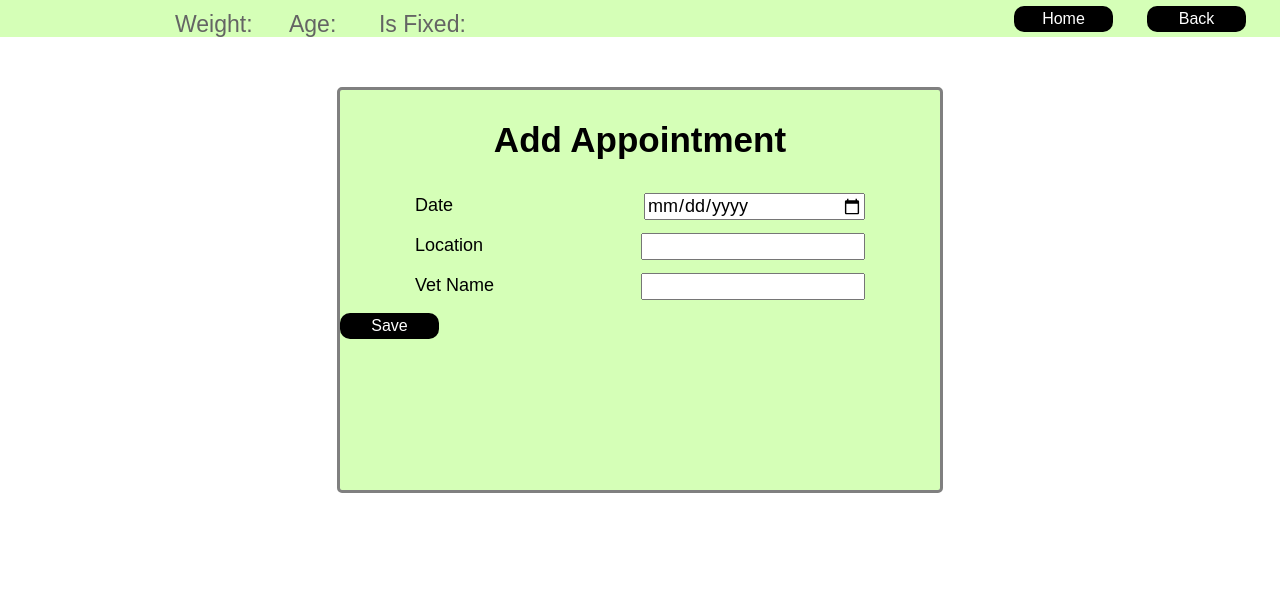
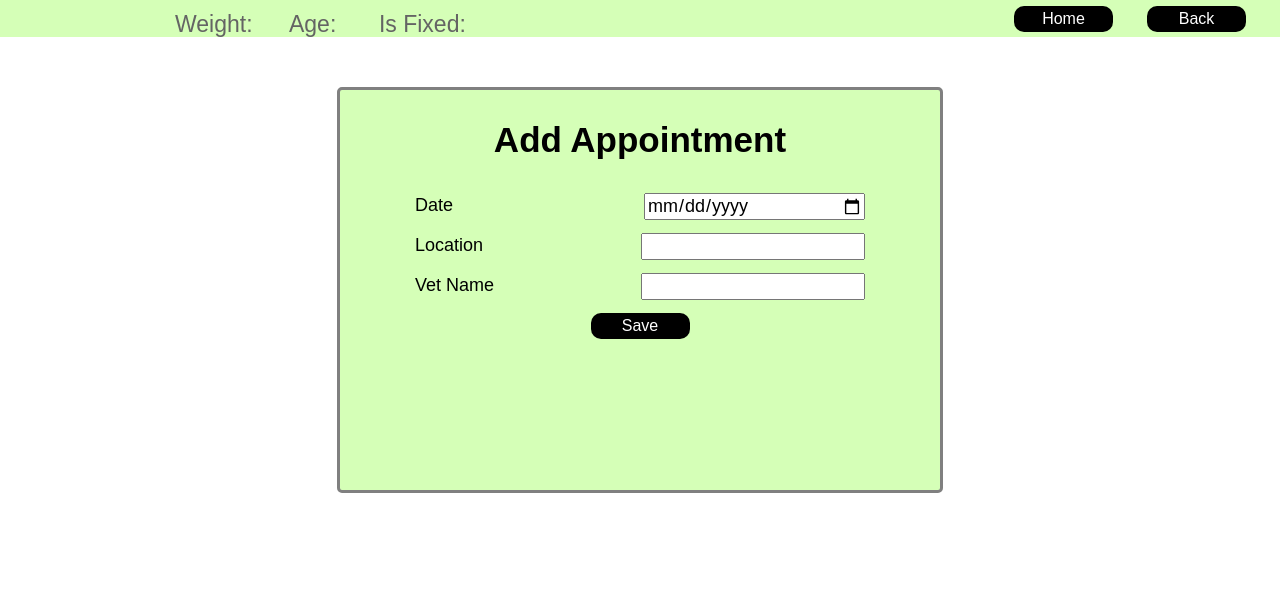
Before and after one commit to jpassios/dog-tracker-jquery, a PHP site: page /addAppointment.html in a window 1280 px wide; the page is wider, and only the part inside the window is pictured. Shown: the top 593 px of that part. Run offline with PHP 8.4, Linux system fonts and the light colour scheme.

Commit message:
Jim changes

```diff
--- a/addAppointment.html
+++ b/addAppointment.html
@@ -45,7 +45,10 @@
         <input type = "text" class="text-box">
     </div>
 
-    <input type="button" onclick="submitAppt()" value = "Save" class="button-styles save-button">
+    <div class="main clearfix">
+        <input onclick="submitAppt()" type="button" value = "Save" class="button-styles save-button">
+    </div>
+
  </form>
 
 <div id="footer">
--- a/css/formTemplate.css
+++ b/css/formTemplate.css
@@ -151,10 +151,8 @@ form{
     font-family: sans-serif;
 }
 .save-button {
-    width:49%;
-    display: inline-block;
-    margin:auto;
-    /*text-align: center;*/
+    display: block;
+    margin: auto;
 }
 
 .button-styles {
--- a/img/addMedication.html
+++ b/img/addMedication.html
@@ -32,7 +32,7 @@
     <input type="text" id="dose" placeholder="Dose" class="text-box">
     <textarea class="text-area" id="comment" placeholder="Comment" rows="4" cols="50" style="
     padding:  0px;
-">    </textarea>
+"></textarea>
 
     <input type="button" onclick="submitMedication()" value="Save" class="button-styles save-button">
 </form>
```
